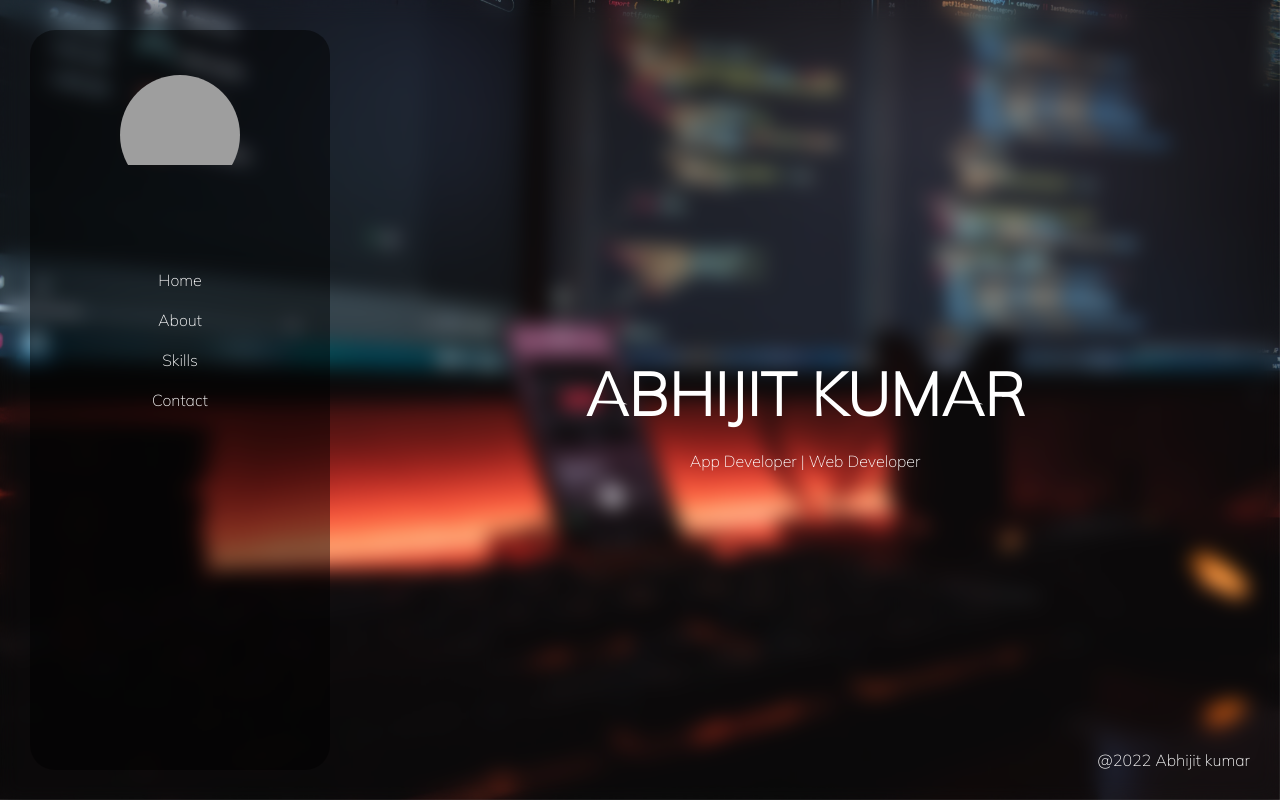
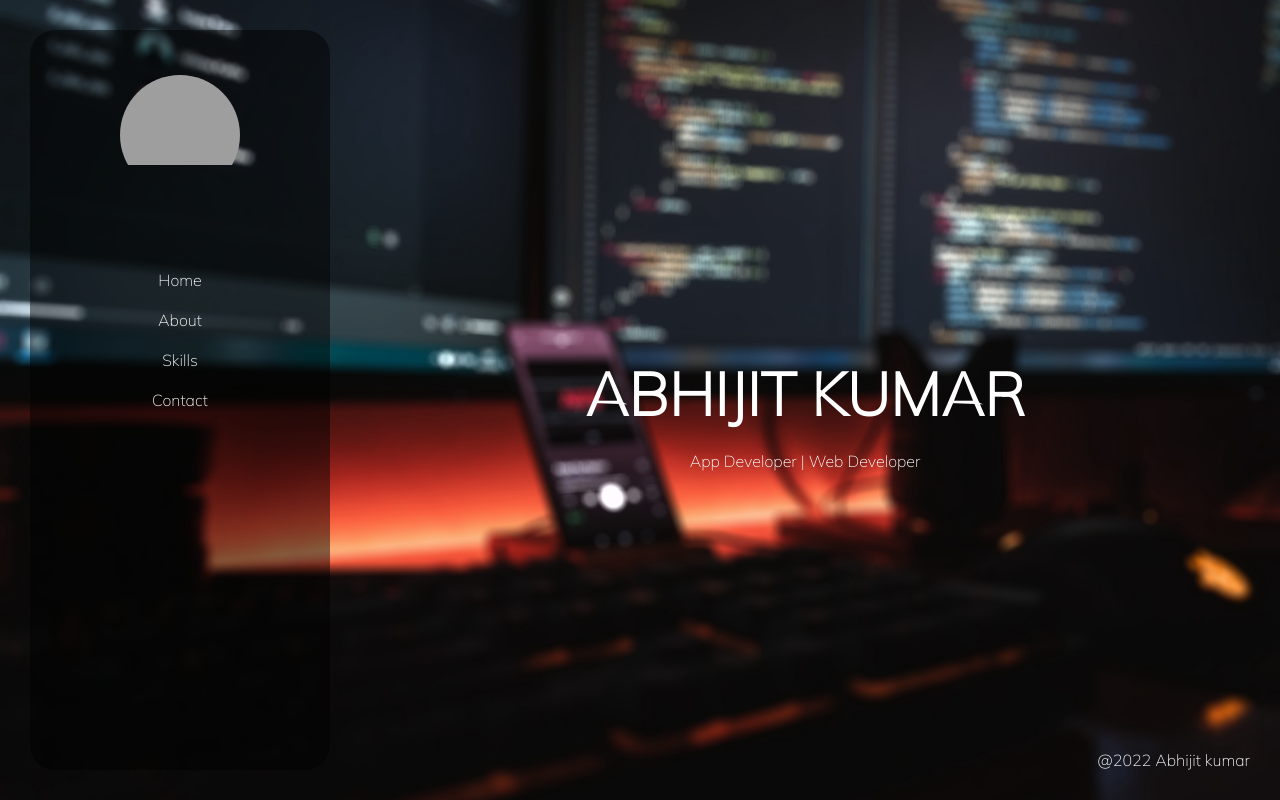
Before and after one commit to Abhikr51/myportfolio, a plain HTML site: page index.html in a window 1280 px wide. Drawn offline with Linux system fonts and the light colour scheme; grey boxes are pictures that could not be loaded.

Commit message:
background update

```diff
--- a/css/style.css
+++ b/css/style.css
@@ -38,7 +38,7 @@ input,textarea::placeholder{
     box-sizing: border-box;
 }
 .wrapper{
-    background-image: url('../back.jpg');
+    background-image: url('../lens_blur_back.jpg');
     position: fixed;
     height: 100%;
     width: 100%;
@@ -52,7 +52,7 @@ input,textarea::placeholder{
     display: flex;
     /* color : white; */
     color : white;
-    backdrop-filter: blur(10px);
+    /* backdrop-filter: blur(10px); */
 
 }
 .glass {
```
Also changed, not shown: lens_blur_back.jpg (added), 2 other files.
